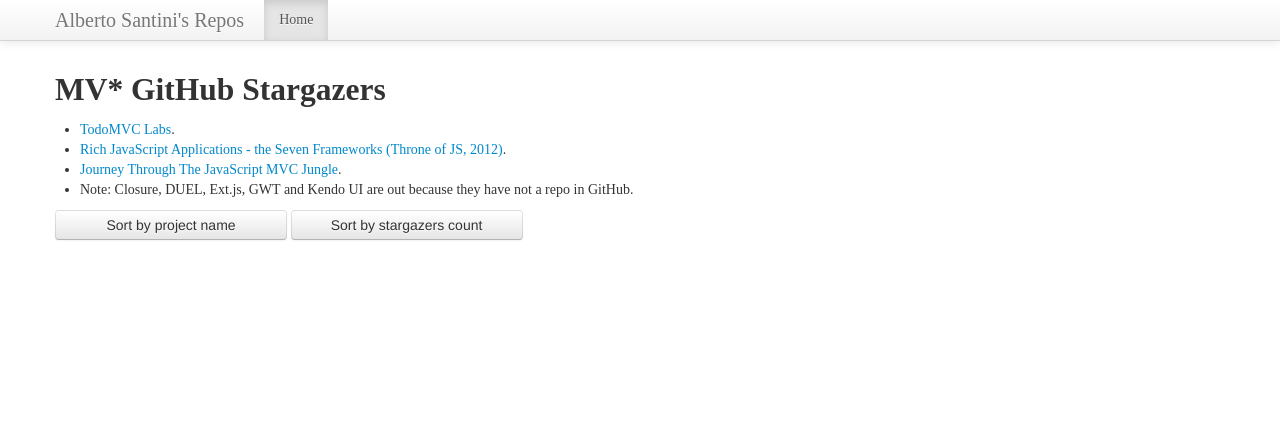
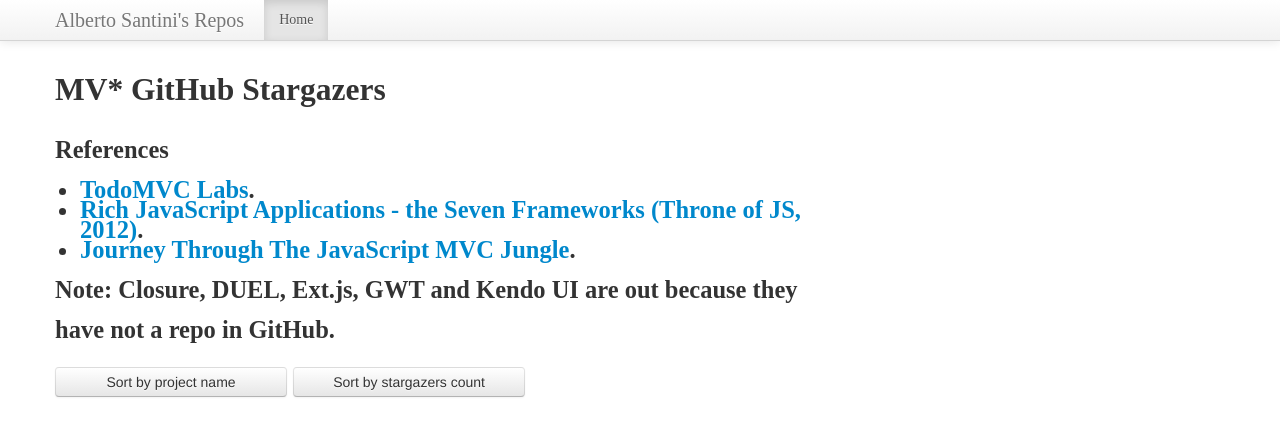
Before and after one commit to albertosantini/albertosantini.github.com, a Jekyll site: the page built from mvstar/index.html, in a window 1280 px wide. Shown: the top 436 px of the page. Built offline with Jekyll 4.4.1, drawn with Linux system fonts in a browser that asks for light colours; nearby versions of some CDN libraries; a script that is not in the unit is left out.

Commit message:
mvstar - Fix layout.

```diff
--- a/mvstar/index.html
+++ b/mvstar/index.html
@@ -15,6 +15,7 @@
 <div class="row">
 
     <div class="span8">
+        <h3>References<h3>
         <ul>
         <li>
             <a href="http://todomvc.com/">TodoMVC Labs</a>.
@@ -27,10 +28,11 @@
             <a href="http://coding.smashingmagazine.com/2012/07/27/journey-through-the-javascript-mvc-jungle/">
                 Journey Through The JavaScript MVC Jungle</a>.
         </li>
-        <li>
+        </ul>
+
+        <p>
             Note: Closure, DUEL, Ext.js, GWT and Kendo UI are out because they have not a repo in GitHub.
-        </li>
-        </ul>
+        </p>
 
         <p>
             <input id="sort-by-project-name" class="btn"
--- a/mvstar/mvstar.js
+++ b/mvstar/mvstar.js
@@ -59,7 +59,7 @@
 
     function getWatchers(node, repos, projects) {
         $.each(repos, function (projectName, repoUrl) {
-            jQuery.ajax({
+            $.ajax({
                 type: 'GET',
                 dataType: 'jsonp',
                 cache: true,
```
